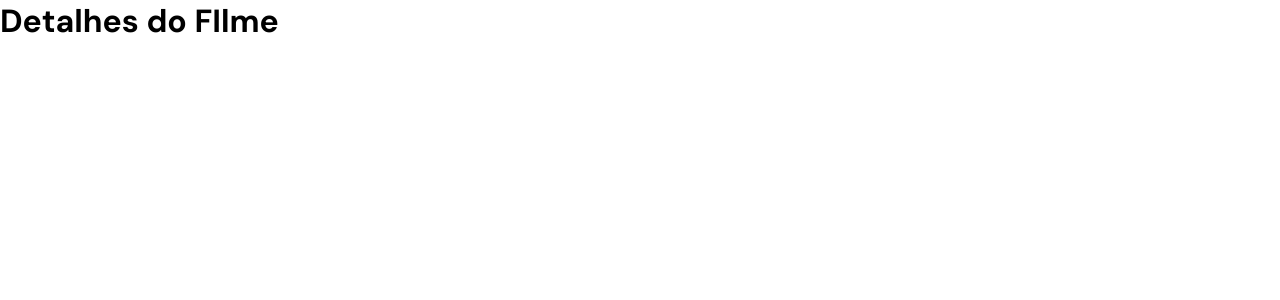
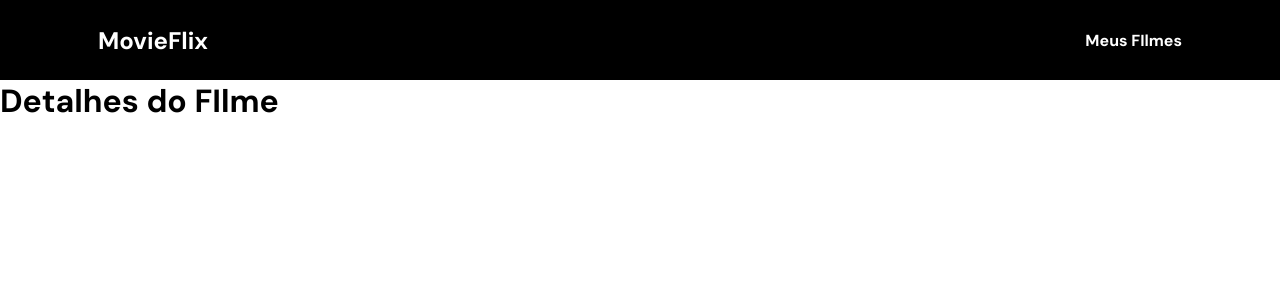
Before and after one commit to danielsouzaaj/movieflix, a React (Create React App) app: page /filme/1 in a window 1280 px wide. Shown: the top 300 px of the page. Built offline with nearby package versions, Linux system fonts and the light colour scheme.

Commit message:
feat: Header

```diff
--- /dev/null
+++ b/src/components/Header/header.css
@@ -0,0 +1,23 @@
+header {
+    background-color: #000000;
+}
+
+header .container {
+    height: 5rem;
+    padding: 0 6.125rem;
+    display: flex;
+    justify-content: space-between;
+    align-items: center;
+}
+
+.logo {
+    font-size: 1.5rem;
+    font-weight: 700;
+    color: #ffffff;
+}
+
+.favoritos {
+    font-size: 1rem;
+    font-weight: 700;
+    color: #ffffff;
+}
--- /dev/null
+++ b/src/components/Header/index.js
@@ -0,0 +1,15 @@
+import { Link } from 'react-router-dom';
+import './header.css';
+
+function Header() {
+    return (
+        <header>
+            <div className='container'>
+                <Link className='logo' to='/'>MovieFlix</Link>
+                <Link className='favoritos' to='/favoritos'>Meus FIlmes</Link>
+            </div>
+        </header>
+    )
+}
+
+export default Header;
--- a/src/index.css
+++ b/src/index.css
@@ -17,3 +17,8 @@ ul {
 a {
   text-decoration: none;
 }
+
+.container {
+  max-width: 90rem;
+  margin: 0 auto;
+}
--- a/src/routes.js
+++ b/src/routes.js
@@ -2,9 +2,12 @@ import { BrowserRouter, Routes, Route } from "react-router-dom";
 import Home from "./pages/Home";
 import Filme from "./pages/Filme";
 
+import Header from "./components/Header";
+
 function RoutesApp() {
     return (
         <BrowserRouter>
+            <Header/>
             <Routes>
                 <Route path="/"  element={ <Home/> } />
                 <Route path="/filme/:id" element={ <Filme/> }/>
```
